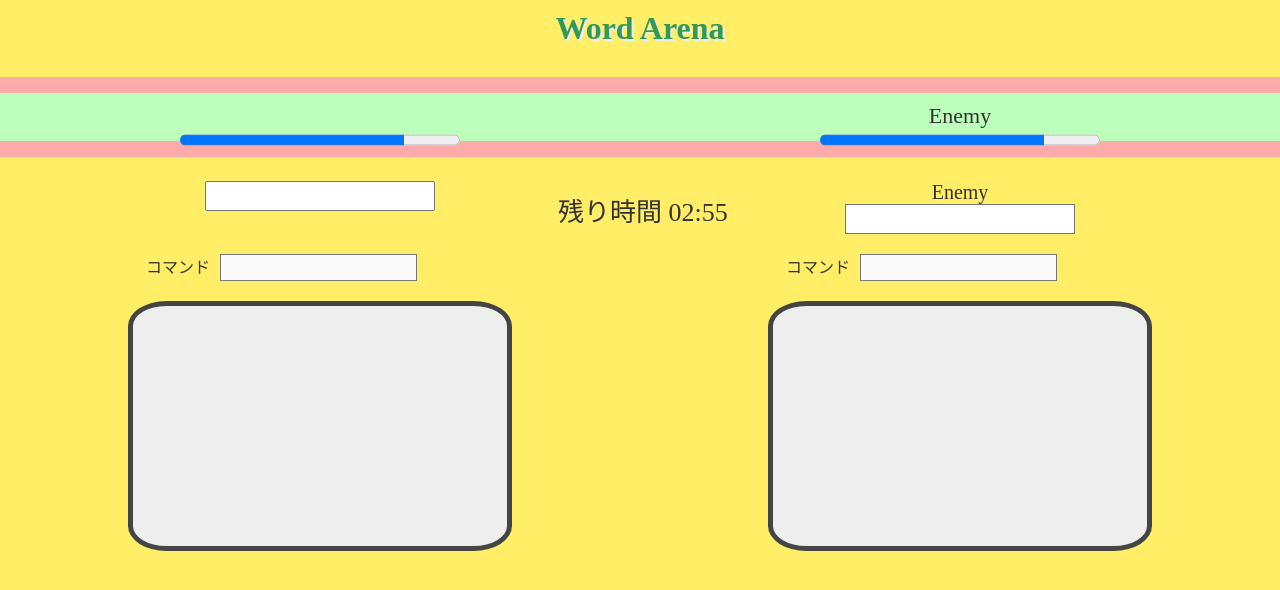
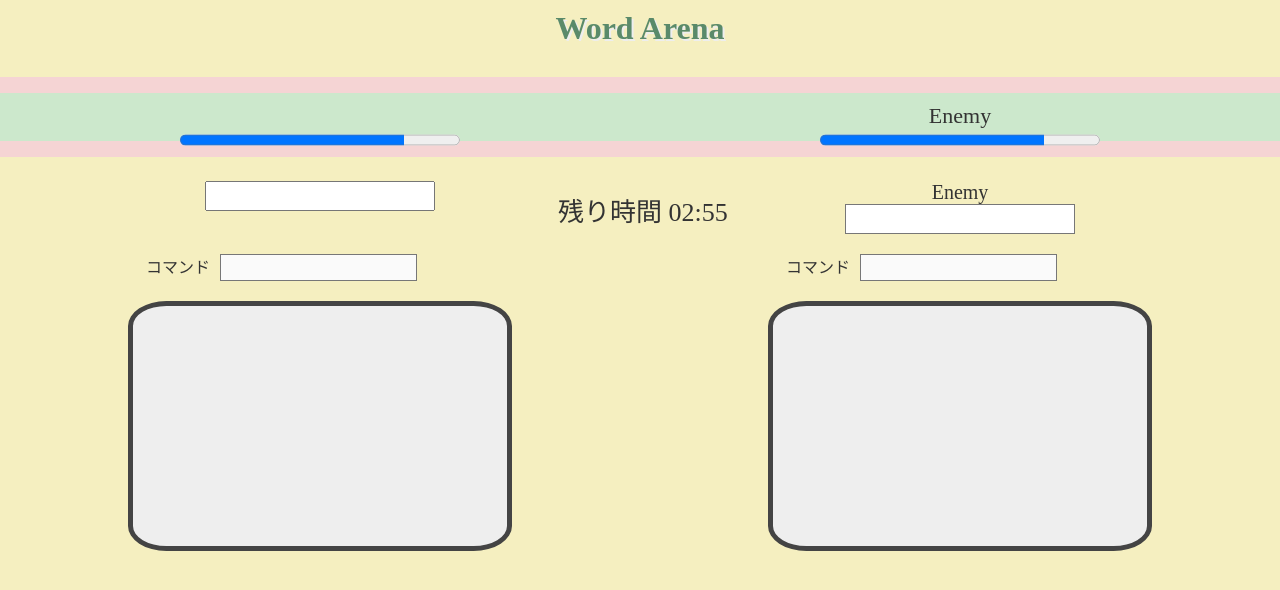
Before and after one commit to tombo314/WordArena, a React (Vite) app in the folder client/: page /battle in a window 1280 px wide. Shown: the top 590 px of the page. Built offline with nearby package versions, Linux system fonts and the light colour scheme; no server answers.

Commit message:
node_modulesを追跡から外す、色味を淡くする

```diff
--- a/client/src/styles/battle.scss
+++ b/client/src/styles/battle.scss
@@ -13,7 +13,7 @@
     width: 50vw;
     height: 50vh;
     text-align: center;
-    background-color: #fa4c;
+    background-color: #f5cca8cc;
     border-radius: 5%;
 
     p {
@@ -62,7 +62,7 @@
   width: 100%;
   height: 80px;
   margin-top: 30px;
-  background-color: #faa;
+  background-color: #f5d4d4;
 
   .status-bar {
     position: relative;
@@ -70,7 +70,7 @@
     height: 60%;
     top: 50%;
     transform: translateY(-50%);
-    background-color: #bfb;
+    background-color: #cce8cc;
     text-align: center;
 
     label {
--- a/client/src/styles/global.scss
+++ b/client/src/styles/global.scss
@@ -9,7 +9,7 @@
 html {
   width: 100%;
   min-height: 400px;
-  background-color: #fe6;
+  background-color: #f5efc0;
 }
 
 body {
@@ -19,6 +19,6 @@ body {
 h1 {
   margin-top: 10px;
   text-align: center;
-  color: #395;
+  color: #5a8a6a;
   text-shadow: 2px 2px #eee;
 }
--- a/client/src/styles/rooms.scss
+++ b/client/src/styles/rooms.scss
@@ -41,7 +41,7 @@
   width: 60%;
   height: 80vh;
   border-radius: 7%;
-  background-color: rgb(64, 189, 39);
+  background-color: #a0cc9a;
 
   .wrapper-button-room {
     margin-top: 8vh;
--- a/client/src/styles/standby.scss
+++ b/client/src/styles/standby.scss
@@ -53,7 +53,7 @@ h2 {
 }
 
 .ball-grid-pulse > div {
-  background-color: #5f3;
+  background-color: #a8d898;
   width: 25px;
   height: 25px;
   border-radius: 100%;
--- a/client/src/styles/top.scss
+++ b/client/src/styles/top.scss
@@ -5,12 +5,12 @@
 
 .error-text {
   font-size: 18px;
-  color: #f33;
+  color: #d96060;
 }
 
 section {
   width: 100%;
-  background-color: #8f8;
+  background-color: #c4e8c4;
   text-align: center;
   margin-top: 10vh;
   padding: 15px 0;
```
